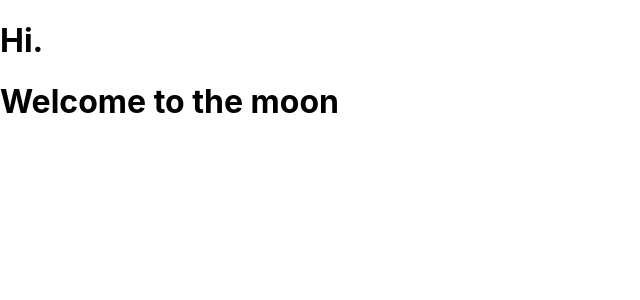
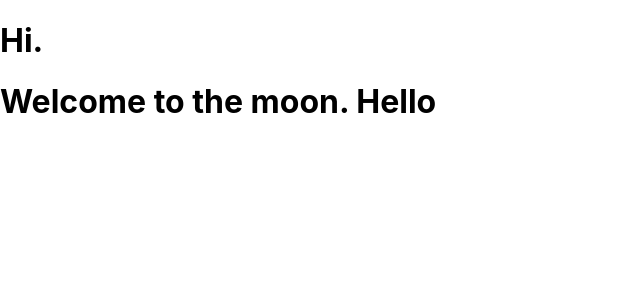
Before and after one commit to AphisitTham/my-app, a React (Create React App) app: page / in a window 1280 px wide. Shown: the top 300 px of the page, without its empty margins (0-640 px from the left). Built offline with nearby package versions, Linux system fonts and the light colour scheme.

Commit message:
add text title

```diff
--- a/src/views/home.js
+++ b/src/views/home.js
@@ -3,7 +3,7 @@ import React, { Component } from 'react';
 class Home extends Component {
     render() {
         return (
-            <h1>Welcome to the moon</h1>
+            <h1>Welcome to the moon. Hello</h1>
         );
     }
 }
```
